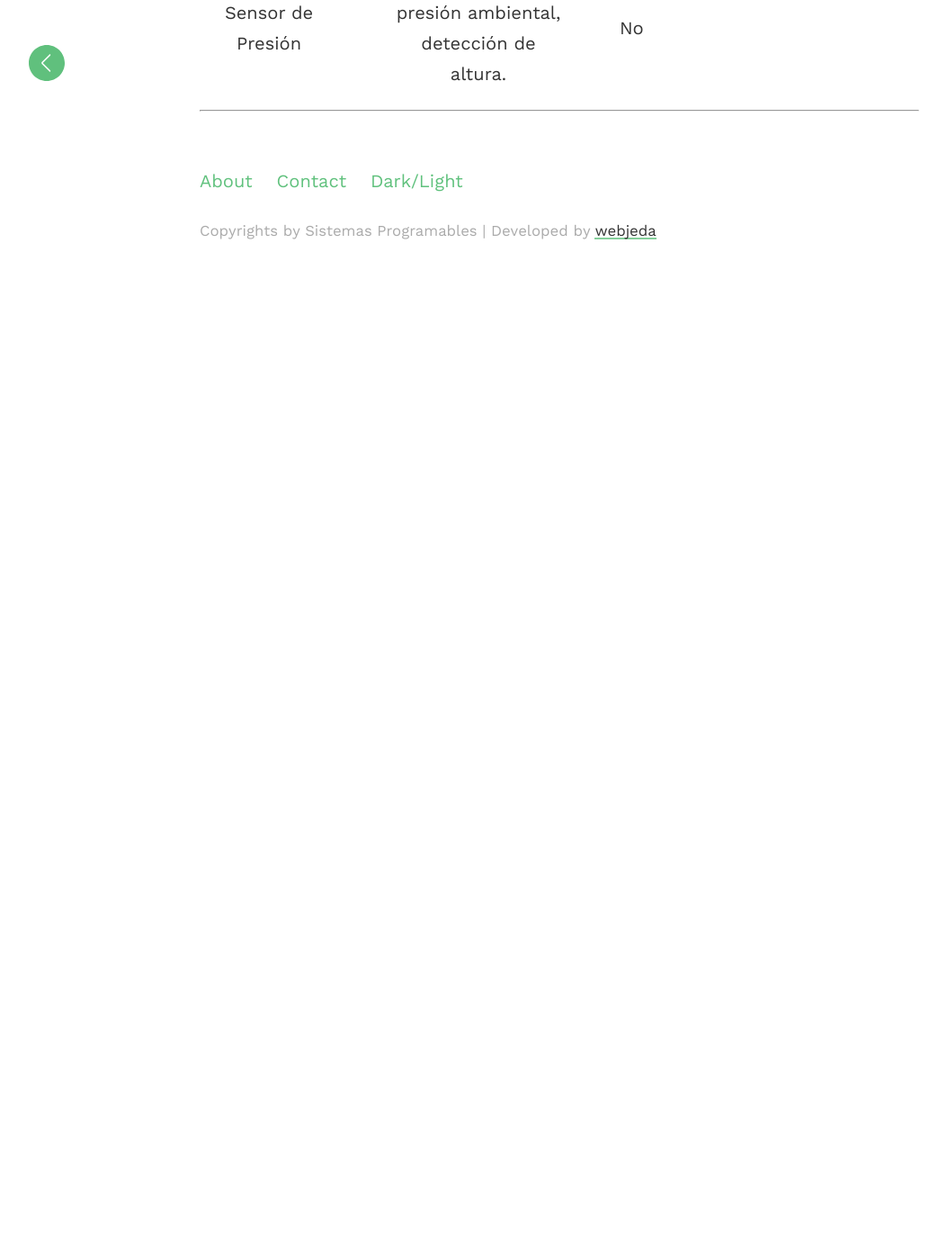
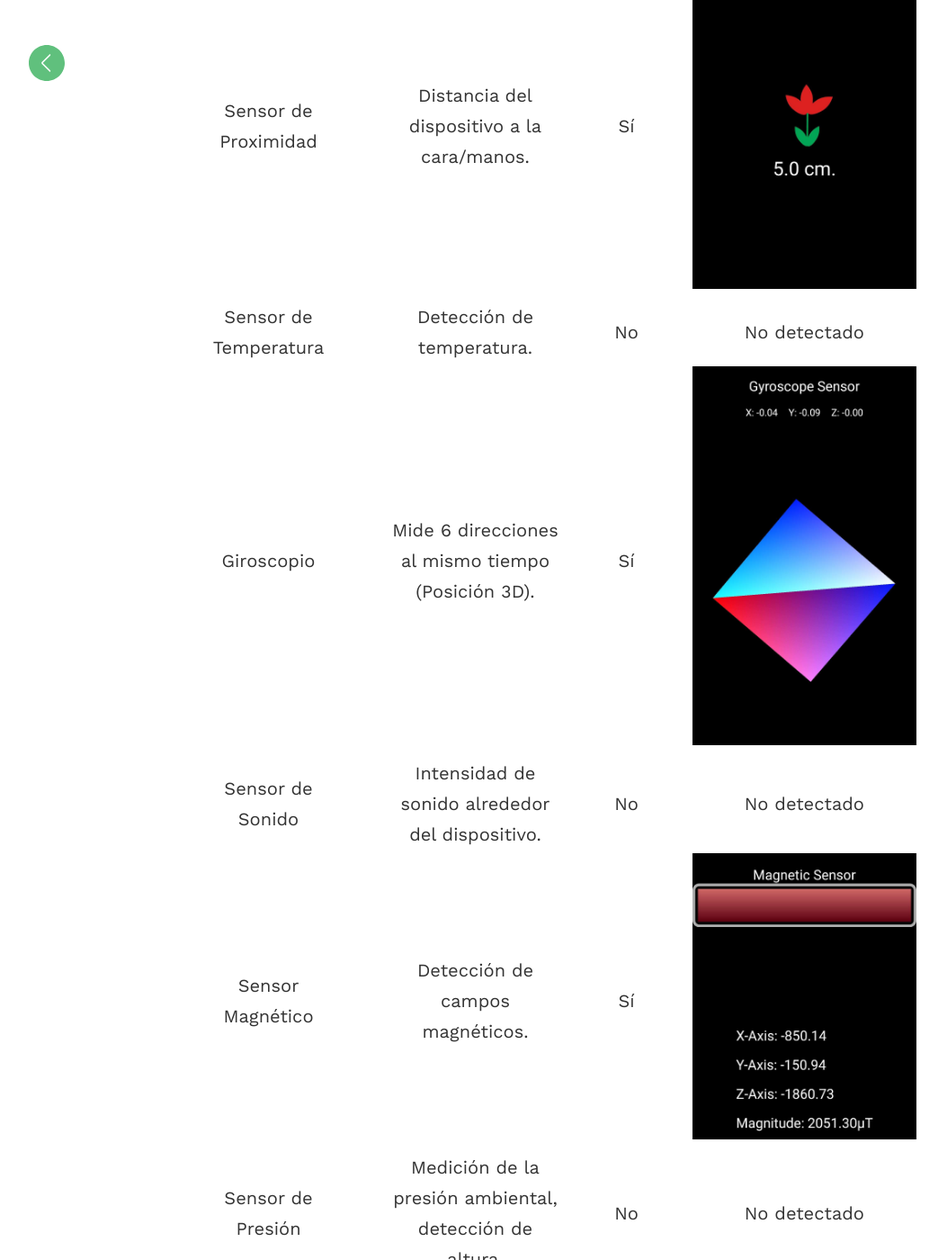
Before and after one commit to sharu725/hagura, a Jekyll site: the page built from _posts/2023-09-21-Sensores-del-telefono.md, in a window 1280 px wide and 1400 px high, scrolled down 1553 px. Shown: the whole window at 90% size, without its empty margins (18-1071 px from the left). Built offline with Jekyll 4.4.1, drawn with Linux system fonts in a browser that asks for light colours; comment, search, counter and statistics services are not loaded; before the commit the page ends 1825 px from its top, so only the background shows below that.

Commit message:
Update 2023-09-21-Sensores-del-telefono.md

```diff
--- a/_posts/2023-09-21-Sensores-del-telefono.md
+++ b/_posts/2023-09-21-Sensores-del-telefono.md
@@ -4,14 +4,14 @@ title: Sensores del telefono
 ---
 # Tabla de Sensores
 
-|         Sensor        | Icono |                       Descripción                      | Disponibilidad | Captura de Pantalla |
-|:---------------------:|:-----:|:------------------------------------------------------:|:--------------:|:-------------------:|
-|      Acelerómetro     |       | Detectar dirección del dispositivo.                    |       Sí       | ![](../assets/images/SensoresTel/Acelerometro.jpg)                    |
-|     Sensor de luz     |       | Detecta la intensidad de la luz del entorno.           |       Sí       |                     |
-| Sensor de Orientación |       | Estado de la dirección del dispositivo.                |       Sí       |                     |
-|  Sensor de Proximidad |       | Distancia del dispositivo a la cara/manos.             |       Sí       |                     |
-| Sensor de Temperatura |       | Detección de temperatura.                              |       No       |                     |
-|       Giroscopio      |       | Mide 6 direcciones al mismo tiempo (Posición 3D).      |       Sí       |                     |
-|    Sensor de Sonido   |       | Intensidad de sonido alrededor del dispositivo.        |       No       |                     |
-|    Sensor Magnético   |       | Detección de campos magnéticos.                        |       Sí       |                     |
-|   Sensor de Presión   |       | Medición de la presión ambiental, detección de altura. |       No       |                     |
+|         Sensor        | Icono |                       Descripción                      | Disponibilidad |                   Captura de Pantalla                  |
+|:---------------------:|:-----:|:------------------------------------------------------:|:--------------:|:------------------------------------------------------:|
+|      Acelerómetro     |       | Detectar dirección del dispositivo.                    |       Sí       | ![](../assets/images/SensoresTel/Acelerometro.jpg)     |
+|     Sensor de luz     |       | Detecta la intensidad de la luz del entorno.           |       Sí       | ![](../assets/images/SensoresTel/SensorLuz.jpg)        |
+| Sensor de Orientación |       | Estado de la dirección del dispositivo.                |       Sí       | ![](../assets/images/SensoresTel/SensorPosicion.jpg)   |
+|  Sensor de Proximidad |       | Distancia del dispositivo a la cara/manos.             |       Sí       | ![](../assets/images/SensoresTel/SensorProximidad.jpg) |
+| Sensor de Temperatura |       | Detección de temperatura.                              |       No       | No detectado                                           |
+|       Giroscopio      |       | Mide 6 direcciones al mismo tiempo (Posición 3D).      |       Sí       | ![](../assets/images/SensoresTel/Giroscopio.jpg)       |
+|    Sensor de Sonido   |       | Intensidad de sonido alrededor del dispositivo.        |       No       | No detectado                                           |
+|    Sensor Magnético   |       | Detección de campos magnéticos.                        |       Sí       | ![](../assets/images/SensoresTel/SensorMagnetico.jpg)  |
+|   Sensor de Presión   |       | Medición de la presión ambiental, detección de altura. |       No       | No detectado                                           |
```
